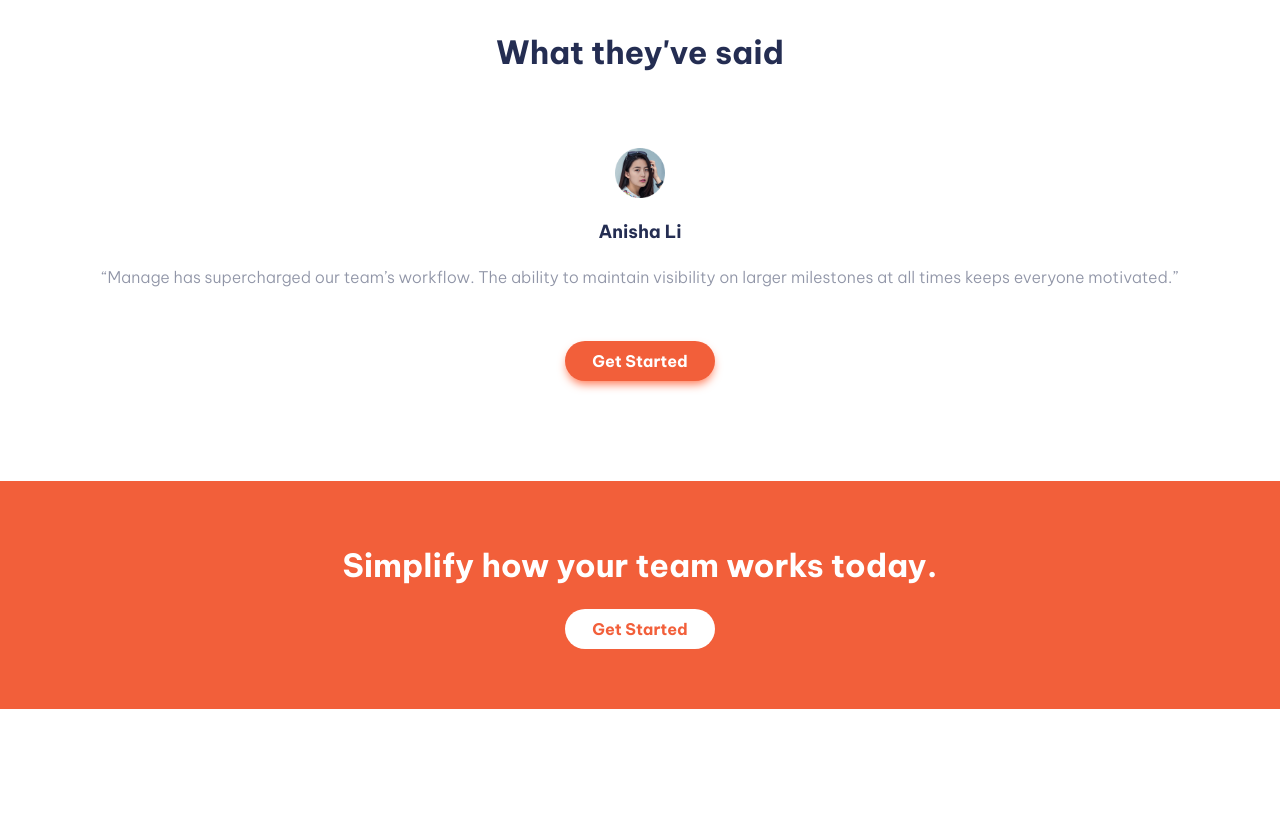
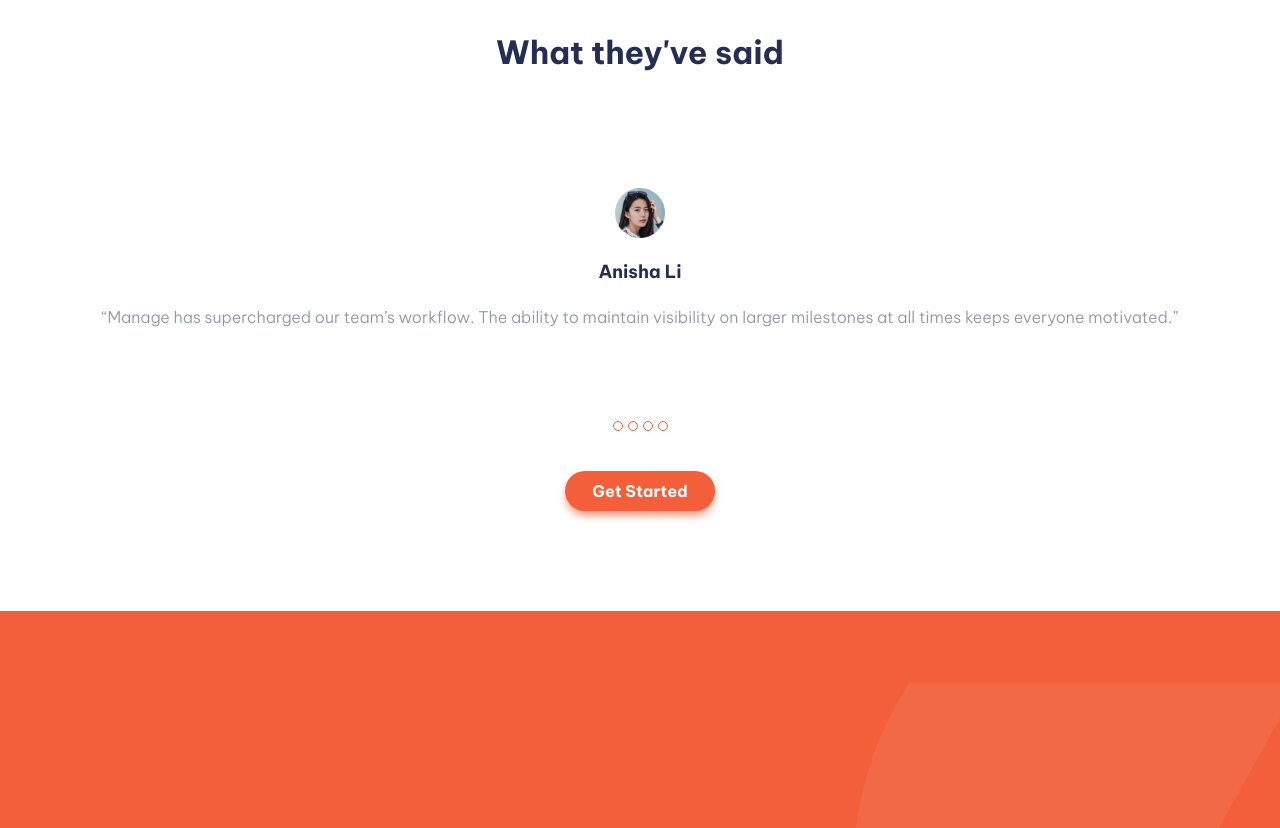
Before and after one commit to HernanAlvarado12/manageMaster, a website with bundled scripts: page index.html in a window 1280 px wide. Shown: the part 1440-2268 px from the top of the page. Before the commit the page ends 2149 px from the top, so only its background shows below. Built offline with nearby package versions, Linux system fonts and the light colour scheme.

Commit message:
complete main section

```diff
--- a/css/mobile.css
+++ b/css/mobile.css
@@ -24,4 +24,14 @@
         background-color: hsl(12, 88%, 59%);
     }
 
+    .scroll-x::-webkit-scrollbar {
+        height: 0.5rem;
+    }
+
+    .scroll-x::-webkit-scrollbar-thumb {
+        margin-top: 1rem;
+        border-radius: 1rem;
+        background-color: hsl(12, 88%, 59%);
+    }
+
 }
--- a/index.html
+++ b/index.html
@@ -32,7 +32,7 @@
             </nav>
         </header>
 
-        <main class ="text-sm text-blue-100 font-light">
+        <main class ="text-sm text-blue-100 font-light overflow-hidden">
             <img src ="./assets/intro.svg" alt ="picture intro">
             <article class ="w-90 mx-auto flex items-center flex-col gap-y-2 text-center">
                 <h1 class ="text-blue text-xl font-bold">Bring everyone together to build better products.</h1>
@@ -61,21 +61,31 @@
                 </template>
             </section>
             <section class ="w-90 mx-auto mt-6 mb-10 flex items-center flex-col">
-                <h2 class ="text-blue text-lg font-bold">What they've said</h2>
-                <section class ="w-full mt-6 mb-4 flex items-center overflow-x-scroll scroll-my-4">
+                <h2 class ="text-blue text-lg font-bold text-center">What they've said</h2>
+                <section class ="w-full mt-6 mb-4 py-2 flex items-center gap-x-2 overflow-x-hidden snap-x snap-proximity scroll-x">
                     <template id ="saidTemplate">
-                        <article class ="grow-0 shrink-0 basis-[100%] flex items-center flex-col gap-y-2 text-center">
+                        <article class ="p-2 flex items-center flex-col gap-y-2 shrink-0 basis-[100%] text-center snap-start">
                             <img class ="w-5 h-5" src ="./assets/ali.png" alt ="profile picture">
                             <h3 class ="text-blue text-md font-bold"></h3>
                             <p></p>
                         </article>
                     </template>
                 </section>
+                <section class ="mb-4 flex gap-x-0.5">
+                    <span class ="w-1 h-1 border border-red rounded-full"></span>
+                    <span class ="w-1 h-1 border border-red rounded-full"></span>
+                    <span class ="w-1 h-1 border border-red rounded-full"></span>
+                    <span class ="w-1 h-1 border border-red rounded-full"></span>
+                </section>
                 <button class ="w-[15rem] h-4 text-white text-sm font-bold rounded-full shadow-sm bg-red">Get Started</button>
             </section>
-            <div class ="w-full py-6 px-2 text-center bg-red">
+            <div class ="w-full grid place-content-center text-center relative aspect-video bg-red">
                 <h3 class ="text-white text-lg font-bold">Simplify how your team works today.</h3>
                 <button class ="w-[15rem] h-4 mx-auto mt-2 text-red text-sm font-bold rounded-full bg-white">Get Started</button>
+                <picture>
+                    <source media ="(min-width: 900px)" srcset ="./assets/simplify-desktop.svg">
+                    <img class ="h-80 block absolute top-[10%] left-0" src ="./assets/simplify-mobile.svg" alt ="picture simplify">
+                </picture>
             </div>
         </main>
 
--- a/package.json
+++ b/package.json
@@ -24,6 +24,7 @@
   },
   "homepage": "https://github.com/HernanAlvarado12/manageMaster#readme",
   "devDependencies": {
+    "@tailwindcss/line-clamp": "^0.4.2",
     "tailwindcss": "^3.2.7"
   }
 }
```
Also changed, not shown: tailwind.config.cjs (+5 -2 lines), css/tailwind.css, 1 other file.
